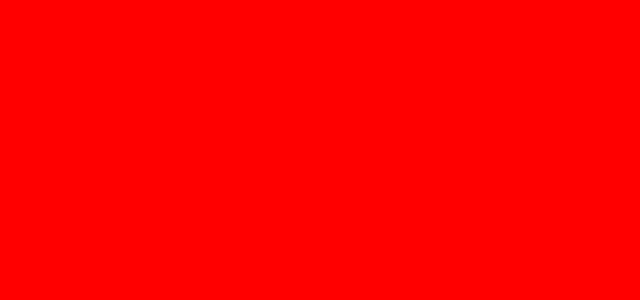
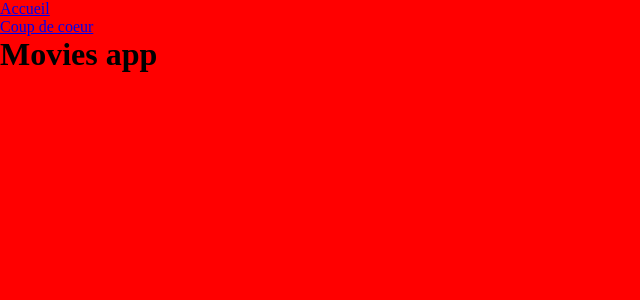
Before and after one commit to Faboulous53/cin--app-react, a React (Create React App) app: page / in a window 1280 px wide. Shown: the top 300 px of the page, without its empty margins (0-640 px from the left). Built offline with nearby package versions, Linux system fonts and the light colour scheme.

Commit message:
create nav and title

```diff
--- a/src/App.js
+++ b/src/App.js
@@ -1,10 +1,17 @@
 import React from 'react';
+import { BrowserRouter, Route, Routes } from 'react-router-dom';
+import Home from './pages/Home';
+import Like from './pages/Like';
 
 function App() {
   return (
-    <div className="App">
-
-    </div>
+   <BrowserRouter>
+   <Routes>
+    <Route path='/' element={<Home/>}/>
+    <Route path='/like' element={<Like/>}/>
+    <Route path="*" element={<Home />} />
+   </Routes>
+   </BrowserRouter>
   );
 }
 
--- /dev/null
+++ b/src/components/NavAndTittle.js
@@ -0,0 +1,22 @@
+import React from 'react';
+import { NavLink } from 'react-router-dom';
+
+const NavAndTittle = () => {
+    return (
+        <header>
+            <nav>
+                <ul>
+                    <NavLink to='/'>
+                        <li>Accueil</li>
+                    </NavLink>
+                    <NavLink to='/like'>
+                        <li>Coup de coeur</li>
+                    </NavLink>
+                </ul>
+            </nav>
+            <h1>Movies app</h1>
+        </header>
+    );
+};
+
+export default NavAndTittle;
--- /dev/null
+++ b/src/pages/Home.js
@@ -0,0 +1,10 @@
+import React from 'react';
+import NavAndTittle from '../components/NavAndTittle';
+
+const Home = () => {
+    return (
+        <NavAndTittle/>
+    );
+};
+
+export default Home;
--- /dev/null
+++ b/src/pages/Like.js
@@ -0,0 +1,11 @@
+import React from 'react';
+
+const Like = () => {
+    return (
+        <div>
+
+        </div>
+    );
+};
+
+export default Like;
```
